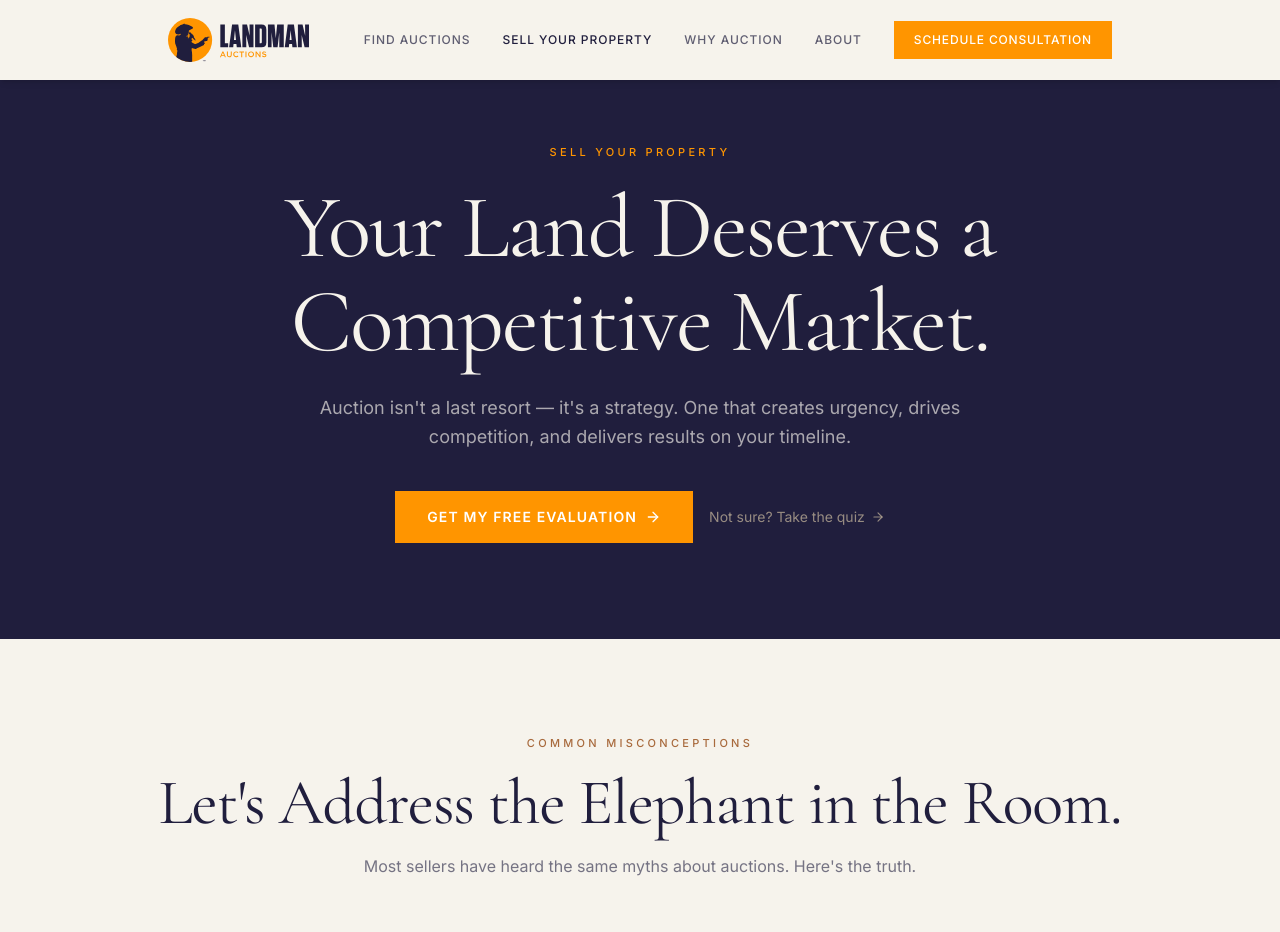
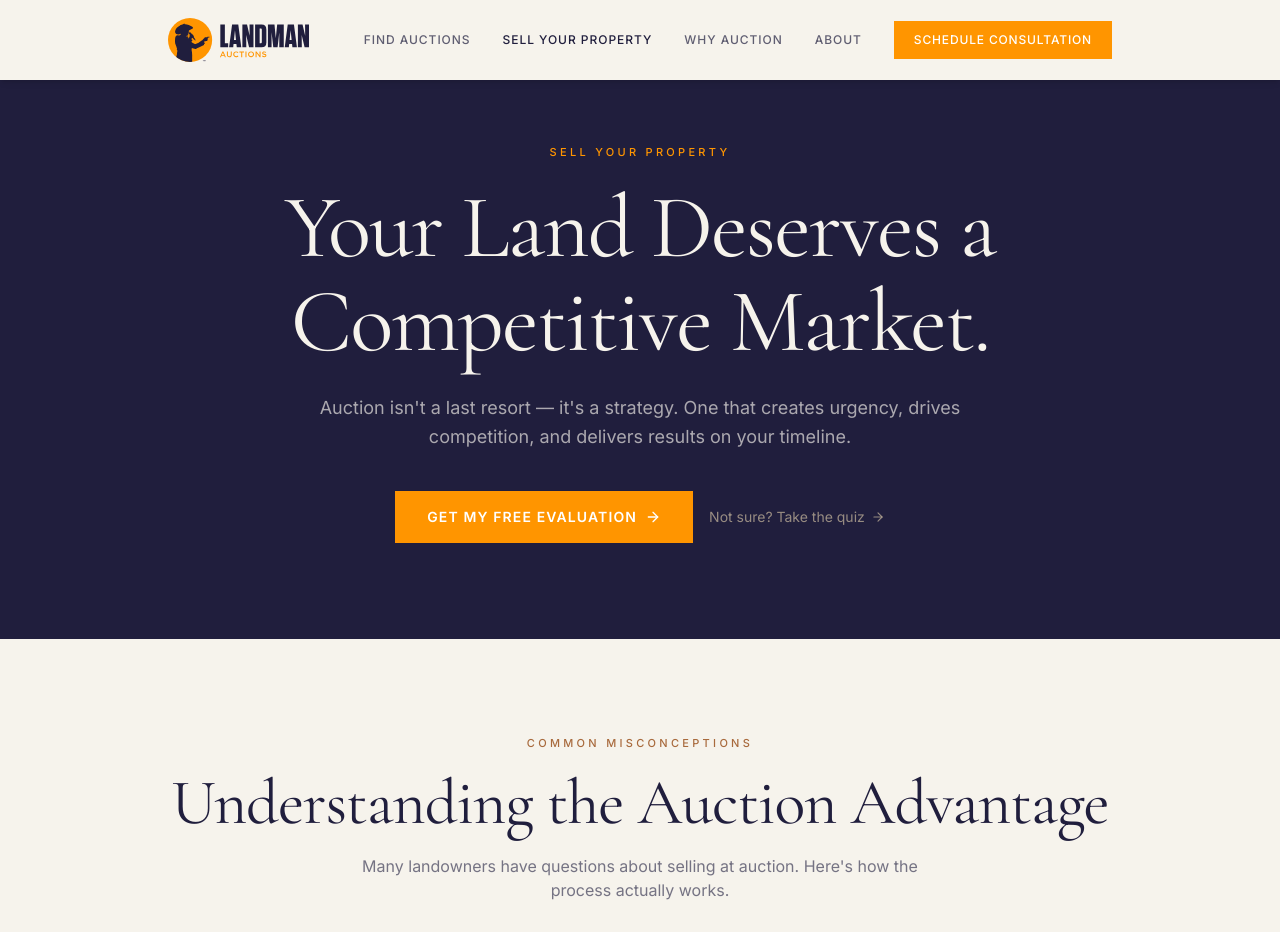
Before and after one commit to nathanlakey/landman, a Next.js app: page /sell in a window 1280 px wide. Shown: the top 932 px of the page. Built offline with nearby package versions, Linux system fonts and the light colour scheme.

Commit message:
Sell page: update myth-busting section headline and subheadline

```diff
--- a/src/app/sell/page.tsx
+++ b/src/app/sell/page.tsx
@@ -159,10 +159,10 @@ export default function SellPage() {
               Common Misconceptions
             </p>
             <h2 className="font-serif text-display-lg text-shadow mb-4">
-              Let&apos;s Address the Elephant in the Room.
+              Understanding the Auction Advantage
             </h2>
             <p className="text-shadow/60 text-base max-w-xl mx-auto">
-              Most sellers have heard the same myths about auctions. Here&apos;s the truth.
+              Many landowners have questions about selling at auction. Here&apos;s how the process actually works.
             </p>
           </div>
           <div className="grid sm:grid-cols-3 gap-6">
```
